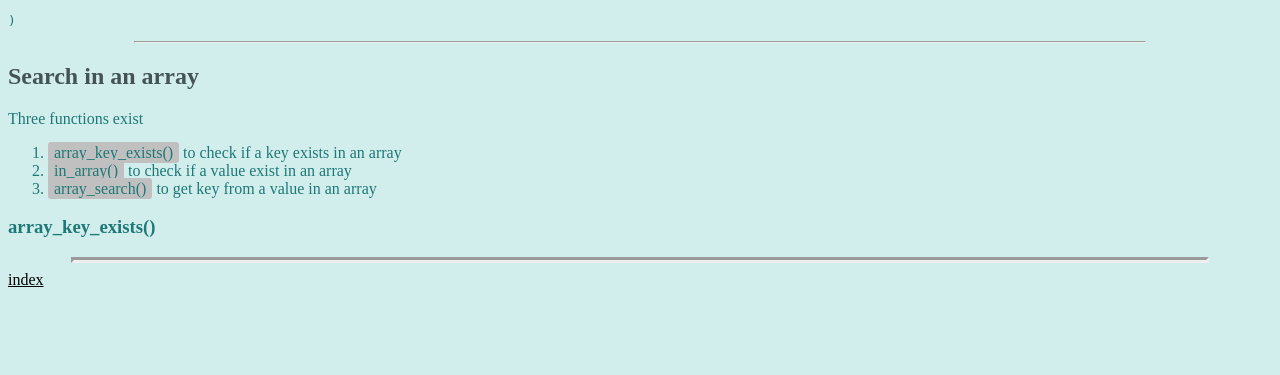
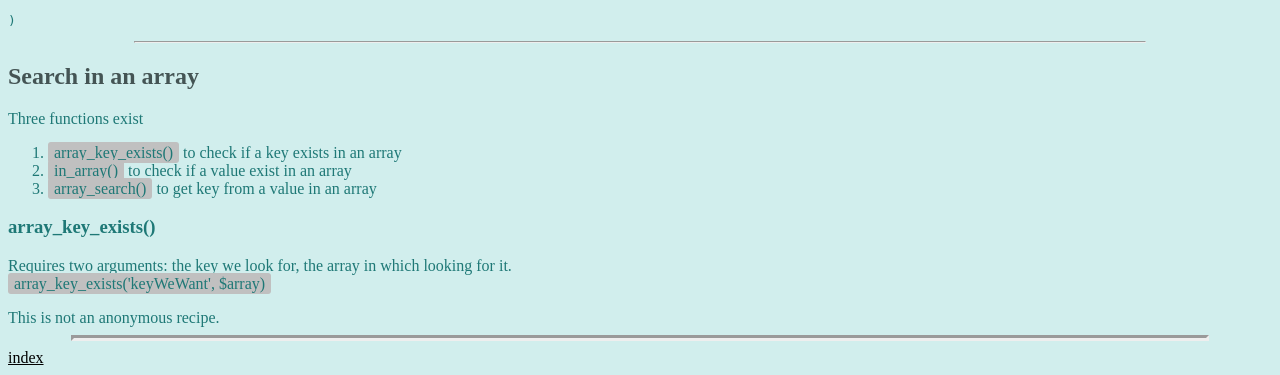
Before and after one commit to loicbaillif/OpenClass_PhpCreateSite, a PHP site: page /04_arrays/index.php in a window 1280 px wide. Shown: the part 2351-2726 px from the top of the page. Before the commit the page ends 2638 px from the top, so only its background shows below. Run offline with PHP 8.4, Linux system fonts and the light colour scheme.

Commit message:
04/arrays/v8
array_key_exists: first example

```diff
--- a/04_arrays/index.php
+++ b/04_arrays/index.php
@@ -157,8 +157,21 @@ $recipes3 = [
 </ol>
 
 <h3>array_key_exists()</h3>
+<p>Requires two arguments: the key we look for, the array in which looking for it.<br/>
+<span class="code">array_key_exists('keyWeWant', $array)</span></p>
+<?php
+$recipes4 = [
+    'title' => 'Caesar Salad',
+    'recipe' => '1) Cut the salad<br/>2) prepare the sauce<br/>3) ...',
+    'author' => 'juliusc@somemail.com',
+];
+if (array_key_exists('author', $recipes4)) {
+    echo 'This is not an anonymous recipe.<br/>' . PHP_EOL;
+} else {
+    echo 'No clue who posted this recipe...<br/>' . PHP_EOL;
+}
 
-
+?>
 
 <hr/>
 <a href="../index.php">index</a>
```
